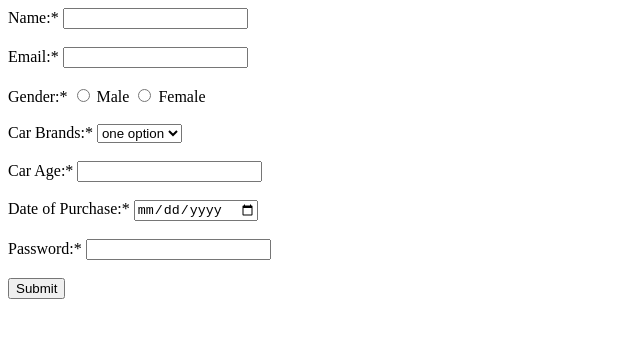
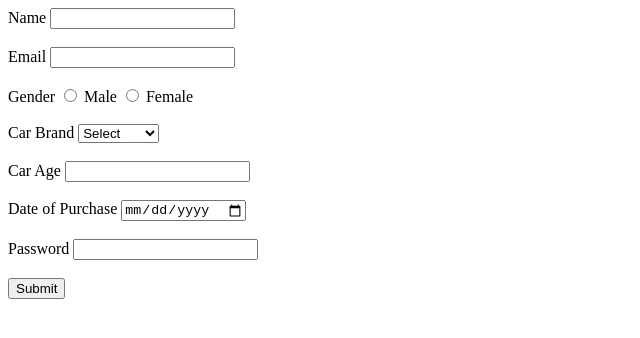
Before and after one commit to acciojob/car-insurance-form-abhijitmishra3089-ship-it, a website: page main.html in a window 1280 px wide. Shown: the whole page, without its empty margins (0-640 px from the left). Drawn offline with Linux system fonts and the light colour scheme.

Commit message:
created a submission

```diff
--- a/main.html
+++ b/main.html
@@ -7,39 +7,40 @@
 </head>
 
 <body>
-	<!-- the entire body must be written by student -->
-	<from method="post">
-	<label for="name">Name:*</label>
-			<input type="text" id="name" required>
+
+  <form method="post">
+    <label for="name">Name</label>
+    <input type="text" id="name" name="name" required>
     <br><br>
-			<label for="email">Email:*</label>
-			<input type="email" id="email" name="name" required>
+    <label for="email">Email</label>
+    <input type="email" id="email" name="email" required>
     <br><br>
-			<label for="gender">Gender:*</label>
-			<input type="radio" name="gender" value="male" required>
-			<label>Male</label>
-			<input type="radio" name="gender" value="female" required>
-			<label>Female</label>
+    <label>Gender</label>
+    <input type="radio" id="male" name="gender" value="male" required>
+    <label for="male">Male</label>
+    <input type="radio" id="female" name="gender" value="female" required>
+    <label for="female">Female</label>
     <br><br>
-			<label for="cars">Car Brands:*</label>
+    <label for="cars">Car Brand</label>
     <select id="cars" name="cars">
-				<option value="">one option</option>
-				<option value="bmw">BMW</option>
-				<option value="audi">Audi</option>
-				<option value="mercedez">Mercedez</option>
+      <option value="">Select</option>
+      <option value="BMW">BMW</option>
+      <option value="Audi">Audi</option>
+      <option value="Mercedez">Mercedez</option>
     </select>
     <br><br>
-			<label for="carage">Car Age:*</label>
+    <label for="carage">Car Age</label>
     <input type="number" id="carage" name="carage" required>
     <br><br>
-			<label for="dop">Date of Purchase:*</label>
+    <label for="dop">Date of Purchase</label>
     <input type="date" id="dop" name="dop" required>
     <br><br>
-			<label for="password">Password:*</label>
+    <label for="password">Password</label>
     <input type="password" id="password" name="password" required>
     <br><br>
     <button type="submit">Submit</button>
-	</from>
+  </form>
+
     <script type="text/javascript" src="./script.js">
 </script>
 
```
Lines whose indentation alone changed are shown as unchanged.
